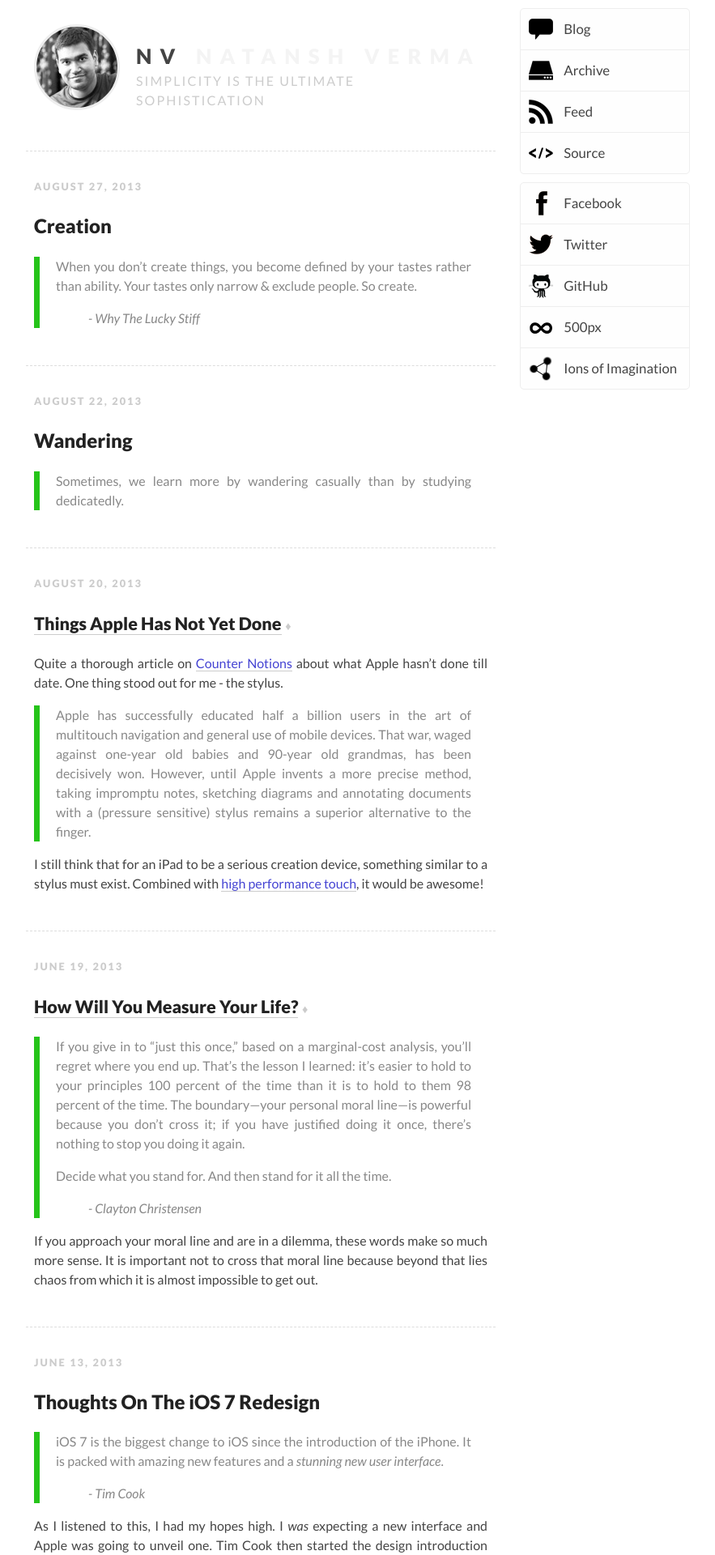
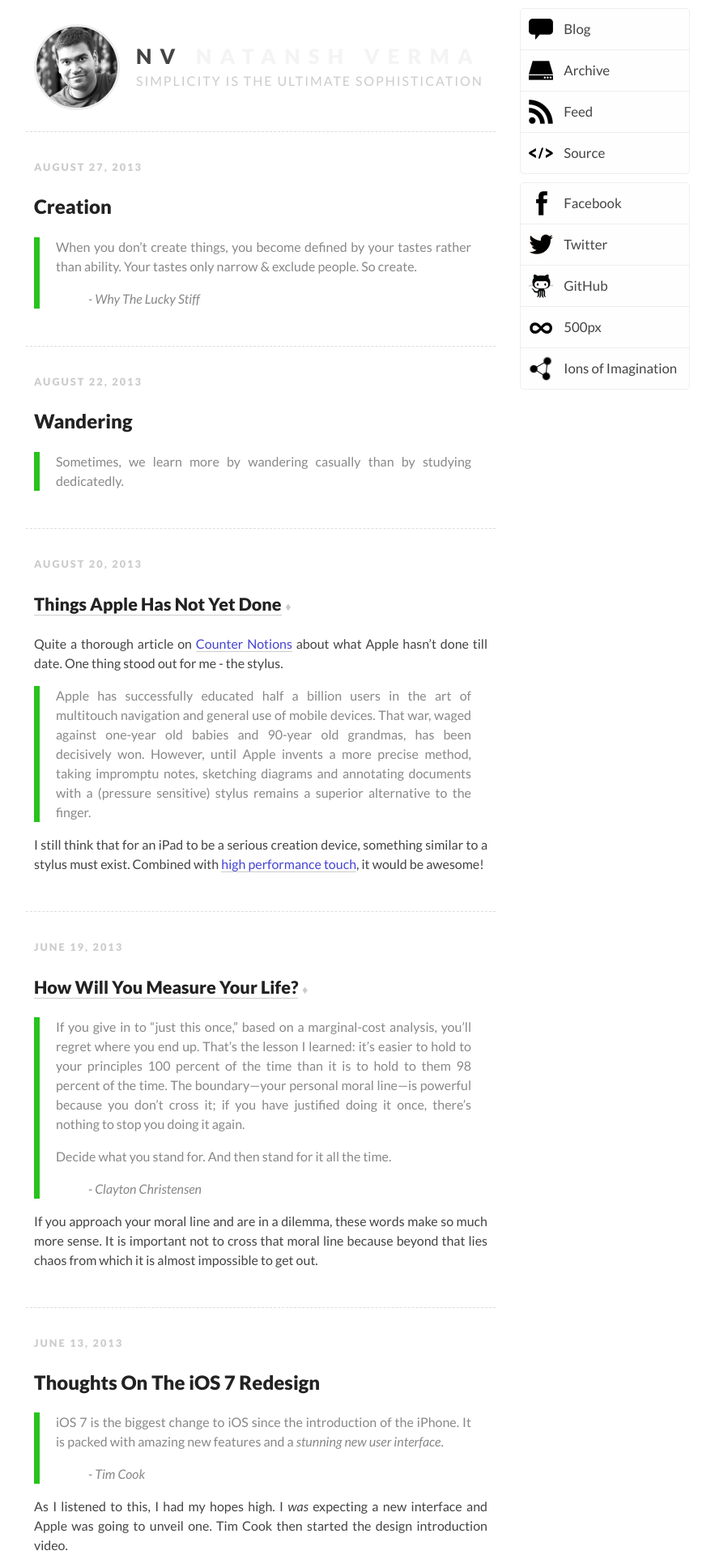
Before and after one commit to natansh/natansh.github.com, a Jekyll site: the page built from index.html, in a window 1280 px wide. Shown: the top 1920 px of the page at 81% size, without its empty margins (188-1071 px from the left). Built offline with Jekyll 4.4.1, drawn with Linux system fonts in a browser that asks for light colours; Markdown is read by kramdown in place of the engine named in the settings; the list of posts is cut into pages by our own code.

Commit message:
Fix subtitle line break
The subtitle had a line break which crept in at a point of time without
any code change (I suspect a different font rendering?). This is
a small change to make it a single line again.

```diff
--- a/css/style.css
+++ b/css/style.css
@@ -275,7 +275,7 @@ h1, h2, h3, h4 {
 #heading .subtitle {
   color: #CCC;
   font-size: 1.0em;
-  letter-spacing: 0.13em;
+  letter-spacing: 0.12em;
   text-transform: uppercase;
 }
 
```
